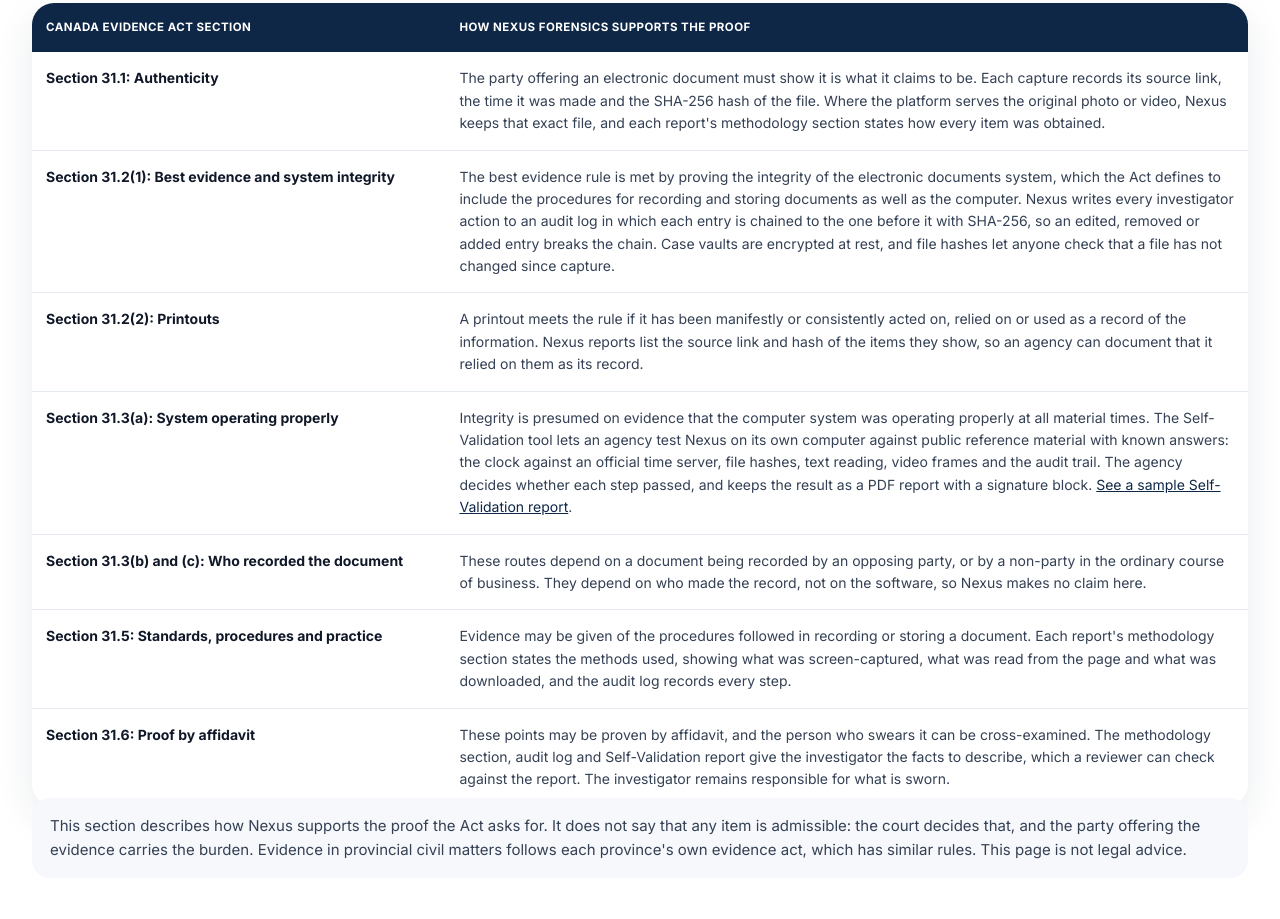
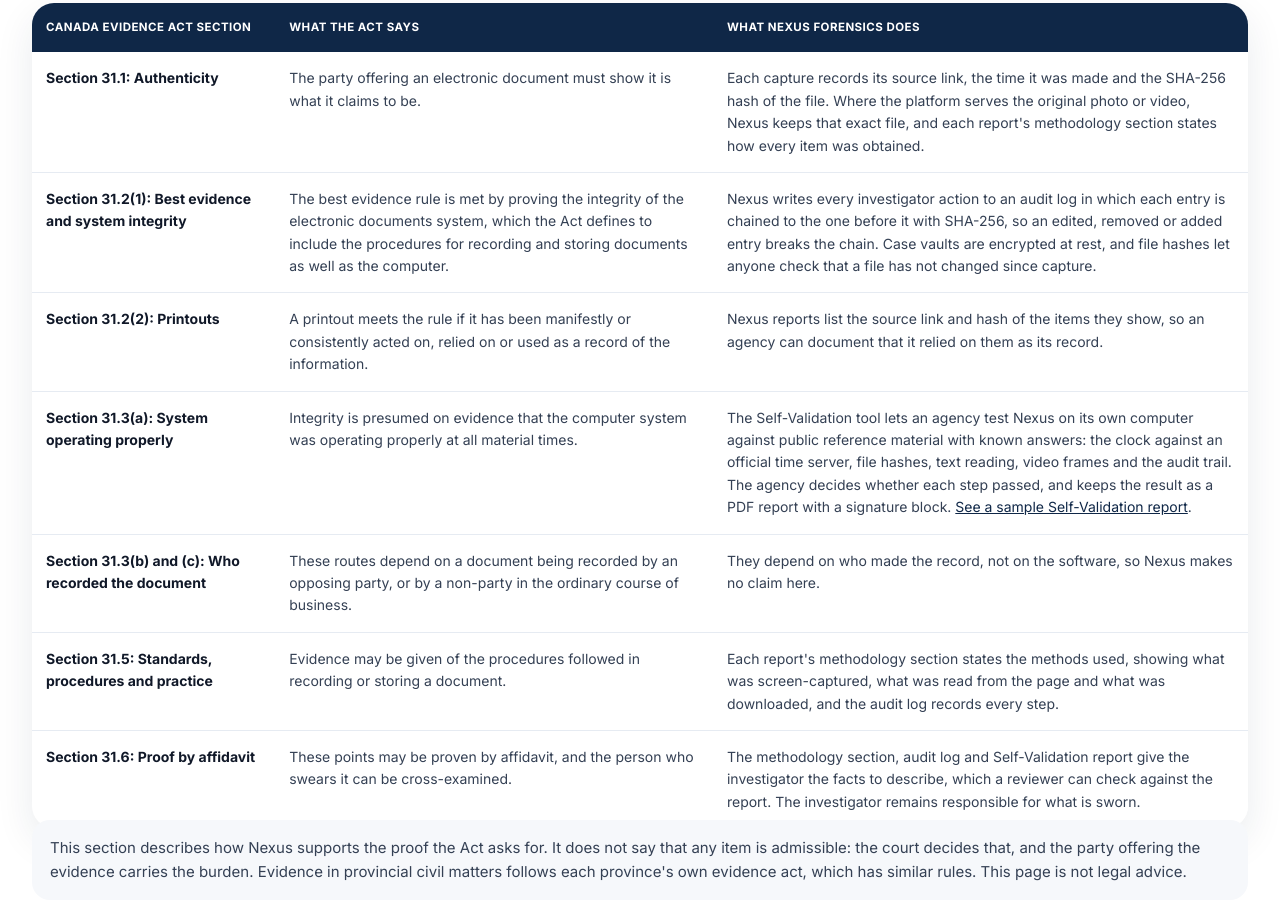
Before and after one commit to NexusForensics/NexusForensics.github.io, a plain HTML site: page compliance-data-privacy.html in a window 1280 px wide. Shown: the part 6281-7200 px from the top of the page. Drawn offline with Linux system fonts and the light colour scheme.

Commit message:
Compliance: Canada Evidence Act table split into what the Act says and what Nexus does
Three columns (section, what the Act says, what Nexus does) instead of one mixed cell; same wording, FR/ES split at the same points, new .cea-chart column widths; cache-busters bumped.

Co-Authored-By: Claude Sonnet 5.5 <noreply@anthropic.com>

```diff
--- a/assets/site-layout.css
+++ b/assets/site-layout.css
@@ -1262,3 +1262,9 @@ footer.v2-footer a:hover { color: var(--v2-gold); }
 }
 .v2-hero-art.is-whole .whole-stage > img.v2-art-picture { display: block; width: 100%; height: 100%; min-height: 0; max-height: none; object-fit: cover; }
 @media (max-width: 1000px) { .v2-hero-art.is-whole { aspect-ratio: 4 / 3; } }
+
+/* Canada Evidence Act table: section, what the Act says, what Nexus does */
+.cea-chart table { min-width: 900px; }
+.cea-chart th:nth-child(1), .cea-chart td:nth-child(1) { width: 20%; }
+.cea-chart th:nth-child(2), .cea-chart td:nth-child(2) { width: 36%; }
+.cea-chart th:nth-child(3), .cea-chart td:nth-child(3) { width: 44%; }
--- a/compliance-data-privacy.html
+++ b/compliance-data-privacy.html
@@ -12,7 +12,7 @@
   <link rel="preload" href="assets/fonts/inter-latin-variable.woff2" as="font" type="font/woff2" crossorigin />
   <link rel="stylesheet" href="assets/fonts.css?v=20261116-01" />
   <link rel="stylesheet" href="assets/site.css?v=20261114-01" />
-  <link rel="stylesheet" href="assets/site-layout.css?v=20261116-2" />
+  <link rel="stylesheet" href="assets/site-layout.css?v=20261116-3" />
 </head>
 <body>
   <header class="site-header">
@@ -318,45 +318,53 @@
           <p class="lead">Sections 31.1 to 31.3 of the Canada Evidence Act ask whoever offers an electronic document in court to prove it is authentic and that the system that recorded it can be trusted. Nexus does not decide that for a court. It keeps the records an investigator needs to show it.</p>
         </div>
         <p class="legal-reference"><strong>Canada Evidence Act</strong> means the federal law on evidence in criminal and other federal proceedings in Canada. Sections 31.1 to 31.8, headed Electronic Documents, cover electronic evidence. Read them on the <a href="https://laws-lois.justice.gc.ca/eng/acts/c-5/" target="_blank" rel="noopener">Justice Laws Website</a>.</p>
-        <div class="comparison pipeda-chart">
+        <div class="comparison cea-chart">
           <table>
             <thead>
               <tr>
                 <th>Canada Evidence Act Section</th>
-                <th>How Nexus Forensics Supports the Proof</th>
+                <th>What the Act Says</th>
+                <th>What Nexus Forensics Does</th>
               </tr>
             </thead>
             <tbody>
               <tr>
                 <td>Section 31.1: Authenticity</td>
-                <td>The party offering an electronic document must show it is what it claims to be. Each capture records its source link, the time it was made and the SHA-256 hash of the file. Where the platform serves the original photo or video, Nexus keeps that exact file, and each report's methodology section states how every item was obtained.</td>
+                <td>The party offering an electronic document must show it is what it claims to be.</td>
+                <td>Each capture records its source link, the time it was made and the SHA-256 hash of the file. Where the platform serves the original photo or video, Nexus keeps that exact file, and each report's methodology section states how every item was obtained.</td>
               </tr>
               <tr>
                 <td>Section 31.2(1): Best evidence and system integrity</td>
-                <td>The best evidence rule is met by proving the integrity of the electronic documents system, which the Act defines to include the procedures for recording and storing documents as well as the computer. Nexus writes every investigator action to an audit log in which each entry is chained to the one before it with SHA-256, so an edited, removed or added entry breaks the chain. Case vaults are encrypted at rest, and file hashes let anyone check that a file has not changed since capture.</td>
+                <td>The best evidence rule is met by proving the integrity of the electronic documents system, which the Act defines to include the procedures for recording and storing documents as well as the computer.</td>
+                <td>Nexus writes every investigator action to an audit log in which each entry is chained to the one before it with SHA-256, so an edited, removed or added entry breaks the chain. Case vaults are encrypted at rest, and file hashes let anyone check that a file has not changed since capture.</td>
               </tr>
               <tr>
                 <td>Section 31.2(2): Printouts</td>
-                <td>A printout meets the rule if it has been manifestly or consistently acted on, relied on or used as a record of the information. Nexus reports list the source link and hash of the items they show, so an agency can document that it relied on them as its record.</td>
+                <td>A printout meets the rule if it has been manifestly or consistently acted on, relied on or used as a record of the information.</td>
+                <td>Nexus reports list the source link and hash of the items they show, so an agency can document that it relied on them as its record.</td>
               </tr>
               <tr>
                 <td>Section 31.3(a): System operating properly</td>
-                <td>Integrity is presumed on evidence that the computer system was operating properly at all material times. The Self-Validation tool lets an agency test Nexus on its own computer against public reference material with known answers: the clock against an official time server, file hashes, text reading, video frames and the audit trail. The agency decides whether each step passed, and keeps the result as a PDF report with a signature block. <a href="samples/Nexus-Self-Validation-Report-sample.pdf" target="_blank" rel="noopener">See a sample Self-Validation report</a>.</td>
+                <td>Integrity is presumed on evidence that the computer system was operating properly at all material times.</td>
+                <td>The Self-Validation tool lets an agency test Nexus on its own computer against public reference material with known answers: the clock against an official time server, file hashes, text reading, video frames and the audit trail. The agency decides whether each step passed, and keeps the result as a PDF report with a signature block. <a href="samples/Nexus-Self-Validation-Report-sample.pdf" target="_blank" rel="noopener">See a sample Self-Validation report</a>.</td>
               </tr>
               <tr>
                 <td>Section 31.3(b) and (c): Who recorded the document</td>
-                <td>These routes depend on a document being recorded by an opposing party, or by a non-party in the ordinary course of business. They depend on who made the record, not on the software, so Nexus makes no claim here.</td>
+                <td>These routes depend on a document being recorded by an opposing party, or by a non-party in the ordinary course of business.</td>
+                <td>They depend on who made the record, not on the software, so Nexus makes no claim here.</td>
               </tr>
               <tr>
                 <td>Section 31.5: Standards, procedures and practice</td>
-                <td>Evidence may be given of the procedures followed in recording or storing a document. Each report's methodology section states the methods used, showing what was screen-captured, what was read from the page and what was downloaded, and the audit log records every step.</td>
+                <td>Evidence may be given of the procedures followed in recording or storing a document.</td>
+                <td>Each report's methodology section states the methods used, showing what was screen-captured, what was read from the page and what was downloaded, and the audit log records every step.</td>
               </tr>
               <tr>
                 <td>Section 31.6: Proof by affidavit</td>
-                <td>These points may be proven by affidavit, and the person who swears it can be cross-examined. The methodology section, audit log and Self-Validation report give the investigator the facts to describe, which a reviewer can check against the report. The investigator remains responsible for what is sworn.</td>
+                <td>These points may be proven by affidavit, and the person who swears it can be cross-examined.</td>
+                <td>The methodology section, audit log and Self-Validation report give the investigator the facts to describe, which a reviewer can check against the report. The investigator remains responsible for what is sworn.</td>
               </tr>
             </tbody>
-          </table>
+</table>
         </div>
         <p class="legal-reference">This section describes how Nexus supports the proof the Act asks for. It does not say that any item is admissible: the court decides that, and the party offering the evidence carries the burden. Evidence in provincial civil matters follows each province's own evidence act, which has similar rules. This page is not legal advice.</p>
       </div>
@@ -500,7 +508,7 @@
     </div>
     <div class="v2-footer-bar">© 2026 Nexus Forensics Inc. All rights reserved.</div>
   </footer>
-  <script src="assets/site-language.js?v=20261116-09" defer></script>
+  <script src="assets/site-language.js?v=20261116-10" defer></script>
   <script src="assets/site-lightbox.js?v=20261114-02" defer></script>
 </body>
 </html>
```
Also changed, not shown: index.html (+2 -2 lines), pricing.html (+2 -2 lines), privacy-policy.html (+2 -2 lines), products.html (+2 -2 lines), products/nexus-social-recon.html (+2 -2 lines), refund-policy.html (+2 -2 lines), terms-and-conditions.html (+2 -2 lines), assets/site-language.js.
